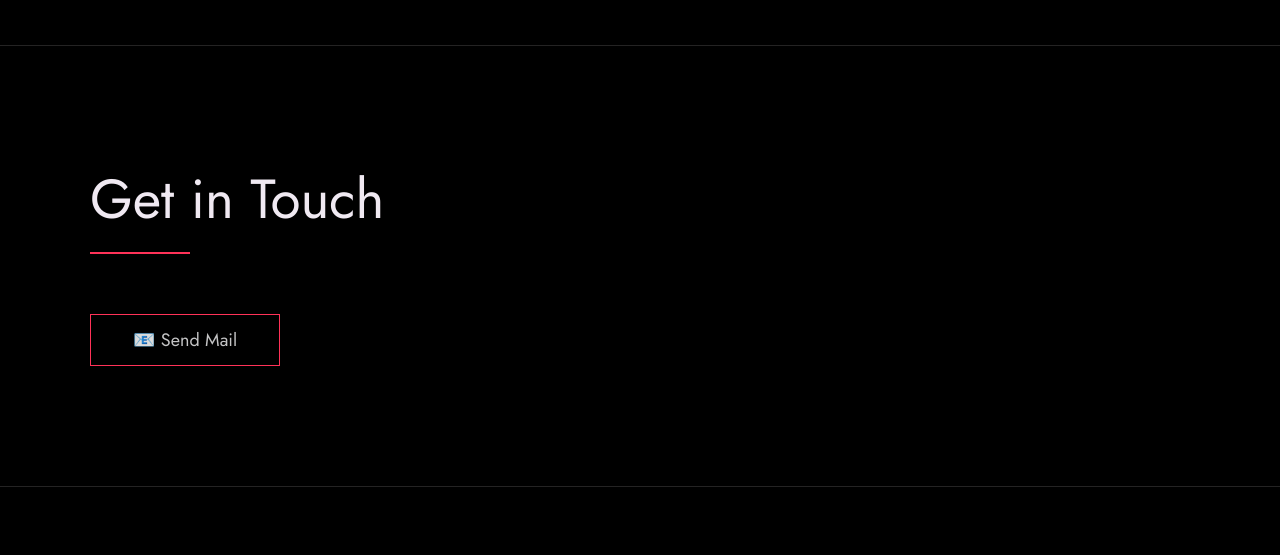
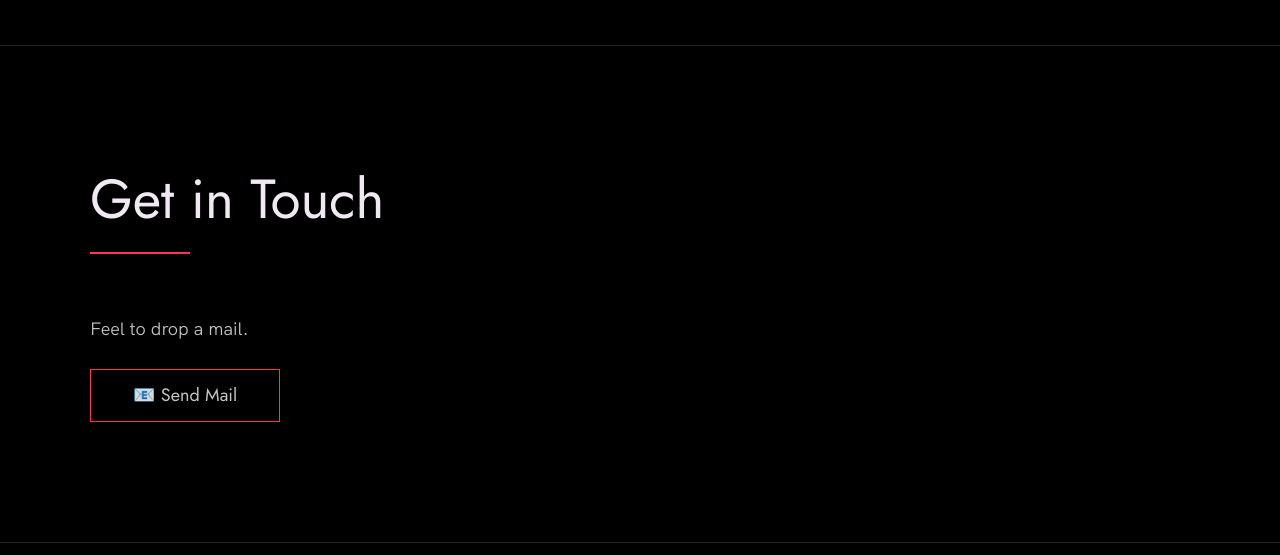
Before and after one commit to dev-no786/dev-no786.github.io, a plain HTML site: page index.html in a window 1280 px wide. Shown: the part 3552-4107 px from the top of the page. Drawn offline with Linux system fonts and the light colour scheme.

Commit message:
added text

```diff
--- a/index.html
+++ b/index.html
@@ -193,7 +193,7 @@
       <h2>Get in Touch</h2>
       <div class="contact__info">
         <p>
-
+        Feel to drop a mail.
         </p>
         <!-- Replace the email with yours -->
         <a href="mailto:1996nsr@gmail.com" class="btn">📧 Send Mail</a>
```
